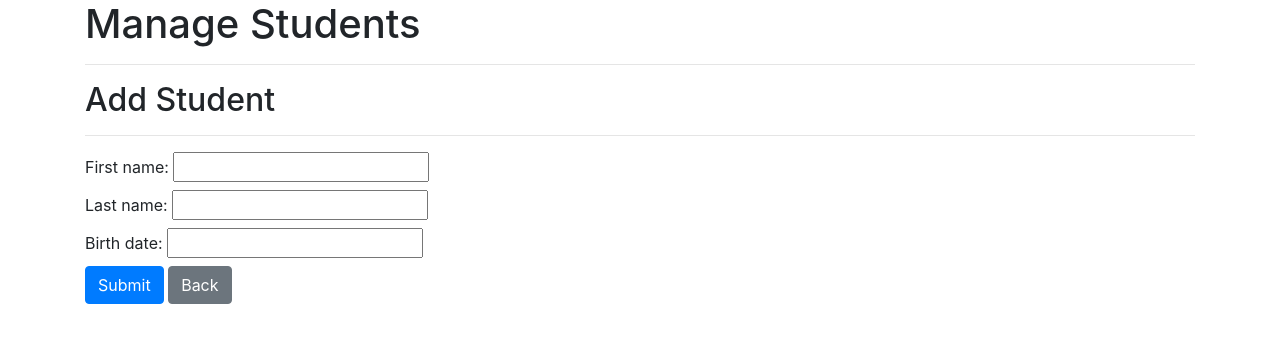
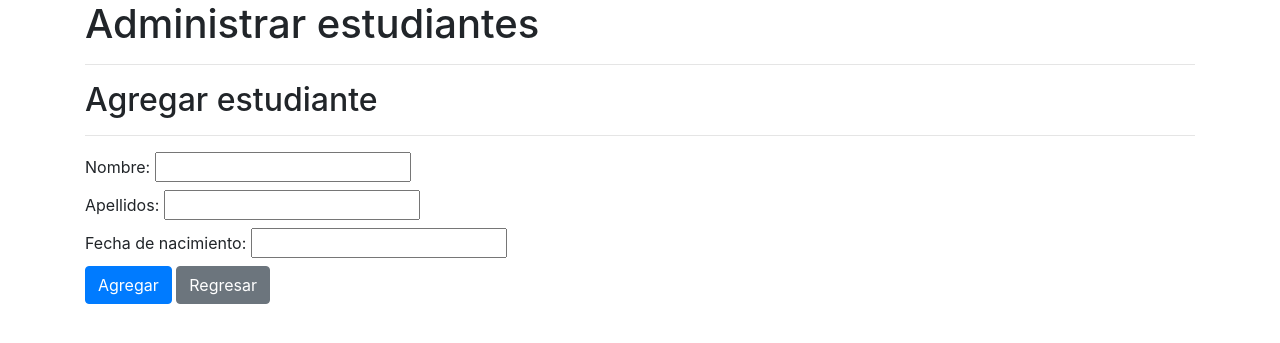
Before and after one commit to Congal-Club/sqlinjection-starter, a PHP site: page /manage-students.php?action=insert in a window 1280 px wide. Shown: the top 343 px of the page. Run offline with PHP 8.4, Linux system fonts and the light colour scheme; some libraries are stand-ins or nearby versions.

Commit message:
Update to spanish

```diff
--- a/includes/header.php
+++ b/includes/header.php
@@ -13,11 +13,11 @@ if (!defined('SQL_INJECTION_IN_PHP')) {
     <meta name="viewport" content="width=device-width, initial-scale=1, shrink-to-fit=no">
     <link rel="stylesheet" href="https://stackpath.bootstrapcdn.com/bootstrap/4.4.1/css/bootstrap.min.css" integrity="sha384-Vkoo8x4CGsO3+Hhxv8T/Q5PaXtkKtu6ug5TOeNV6gBiFeWPGFN9MuhOf23Q9Ifjh" crossorigin="anonymous">
     <script src="https://kit.fontawesome.com/214f4b7d30.js" crossorigin="anonymous"></script>
-    <title>School ITA</title>
+    <title>School ITA | Starter</title>
     <link rel='icon' href='assets/favicon.png' type='image/png' />
   </head>
 
   <body>
     <div class="container">
-      <h1>Manage Students<?= defined('SAFE_VERSION') ? ' (Safe version)' : '' ?></h1>
+      <h1>Administrar estudiantes<?= defined('SAFE_VERSION') ? ' (Versión segura)' : '' ?></h1>
       <hr/>
--- a/includes/insert.php
+++ b/includes/insert.php
@@ -12,7 +12,7 @@ if (isset($_GET['first_name'], $_GET['last_name'], $_GET['birth_date'])) {
 		?>
 
 		<div class="alert alert-success" role="alert">
-			User inserted
+			Usuario insertado
 		</div>
 
 		<?php
@@ -20,7 +20,7 @@ if (isset($_GET['first_name'], $_GET['last_name'], $_GET['birth_date'])) {
 		?>
 
 		<div class="alert alert-warning" role="alert">
-			There was a problem while inserting the new user: <?= json_encode( $pdo->errorInfo() ) ?>
+			Hubo un problema insertando el usuario: <?= json_encode( $pdo->errorInfo() ) ?>
 		</div>
 
 		<?php
@@ -28,13 +28,15 @@ if (isset($_GET['first_name'], $_GET['last_name'], $_GET['birth_date'])) {
 
 	?>
 
-	<a class="btn btn-primary active" href="?action=search">Back</a>
+	<a class="btn btn-primary active" href="?action=search">
+		Regresar
+	</a>
 
   <?php
 } else {
 	?>
 
-	<h2>Add Student</h2>
+	<h2>Agregar estudiante</h2>
 	<hr/>
 
 	<form method="get">
@@ -42,27 +44,29 @@ if (isset($_GET['first_name'], $_GET['last_name'], $_GET['birth_date'])) {
 
 		<div>
 			<label>
-				First name:
+				Nombre:
 				<input type="text" name="first_name">
 			</label>
 		</div>
 
 		<div>
 			<label>
-				Last name:
+				Apellidos:
 				<input type="text" name="last_name">
 			</label>
 		</div>
 
 		<div>
 			<label>
-				Birth date:
+				Fecha de nacimiento:
 				<input type="text" name="birth_date">
 			</label>
 		</div>
 
-		<input type="submit" class="btn btn-primary" value="Submit">
-		<a href="?action=search" class="btn btn-secondary">Back</a>
+		<input type="submit" class="btn btn-primary" value="Agregar">
+		<a href="?action=search" class="btn btn-secondary">
+			Regresar
+		</a>
 	</form>
 
 	<?php
```
Also changed, not shown: includes/delete.php (+5 -3 lines), includes/search.php (+11 -9 lines), includes/update.php (+13 -9 lines).
